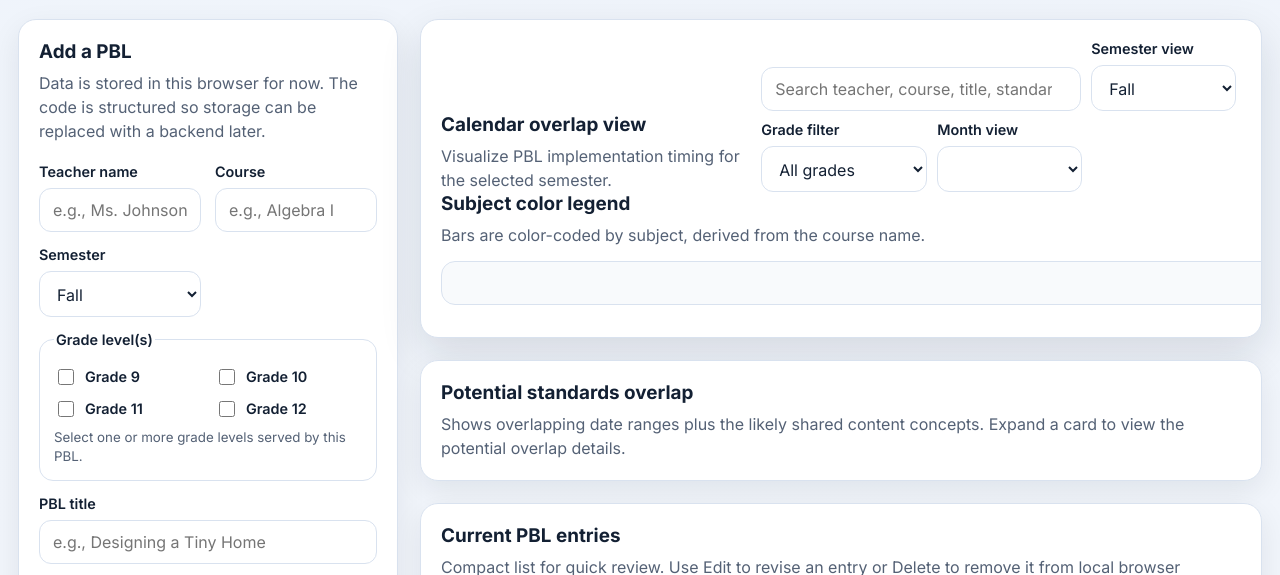
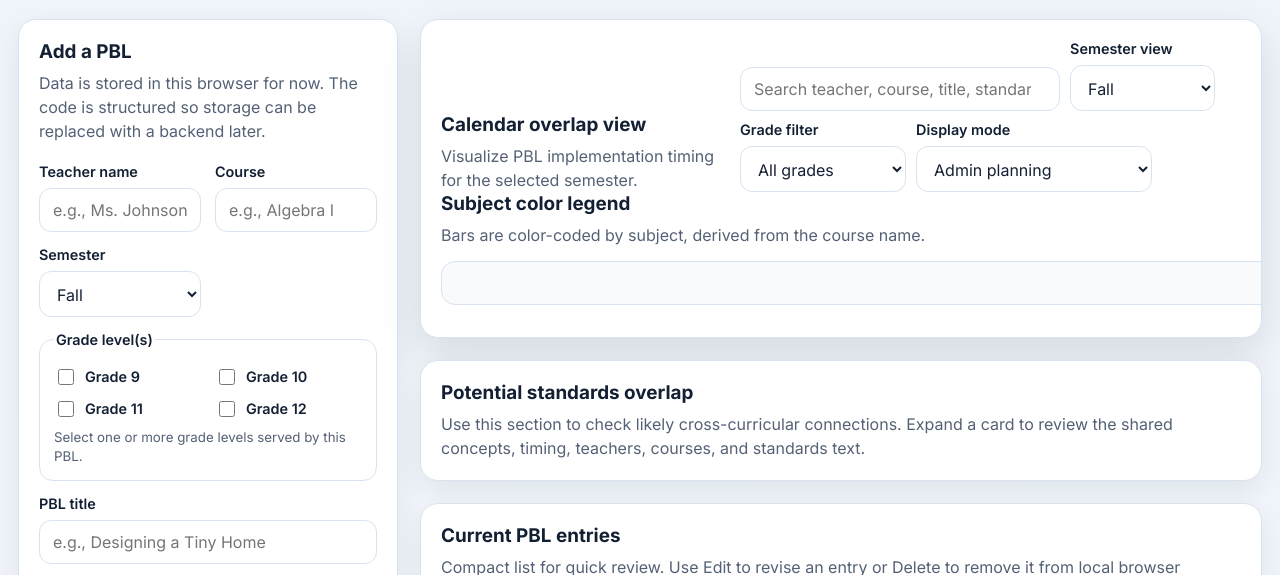
Before and after one commit to mrlynchteaches/IAPBLPlanning, a plain HTML site: page index.html in a window 1280 px wide. Shown: the part 157-732 px from the top of the page. Drawn offline with Linux system fonts and the light colour scheme.

Commit message:
Update index.html

```diff
--- a/index.html
+++ b/index.html
@@ -11,7 +11,7 @@
   <link rel="stylesheet" href="styles.css" />
 </head>
 <body>
-  <div class="app-shell">
+  <div class="app-shell admin-mode" id="appShell">
     <header class="page-header">
       <div>
         <p class="eyebrow">Project-Based Learning Scheduling</p>
@@ -144,8 +144,11 @@
                 </select>
               </label>
               <label class="field compact-field">
-                <span>Month view</span>
-                <select id="monthFilter"></select>
+                <span>Display mode</span>
+                <select id="viewMode">
+                  <option value="admin">Admin planning</option>
+                  <option value="teacher">Teacher cross-curricular</option>
+                </select>
               </label>
             </div>
           </div>
@@ -167,7 +170,7 @@
         <section class="card overlap-card-large">
           <div class="card-header">
             <h2>Potential standards overlap</h2>
-            <p>Shows overlapping date ranges plus the likely shared content concepts. Expand a card to view the potential overlap details.</p>
+            <p>Use this section to check likely cross-curricular connections. Expand a card to review the shared concepts, timing, teachers, courses, and standards text.</p>
           </div>
           <div id="overlapList" class="stack-list overlap-stack"></div>
         </section>
```
